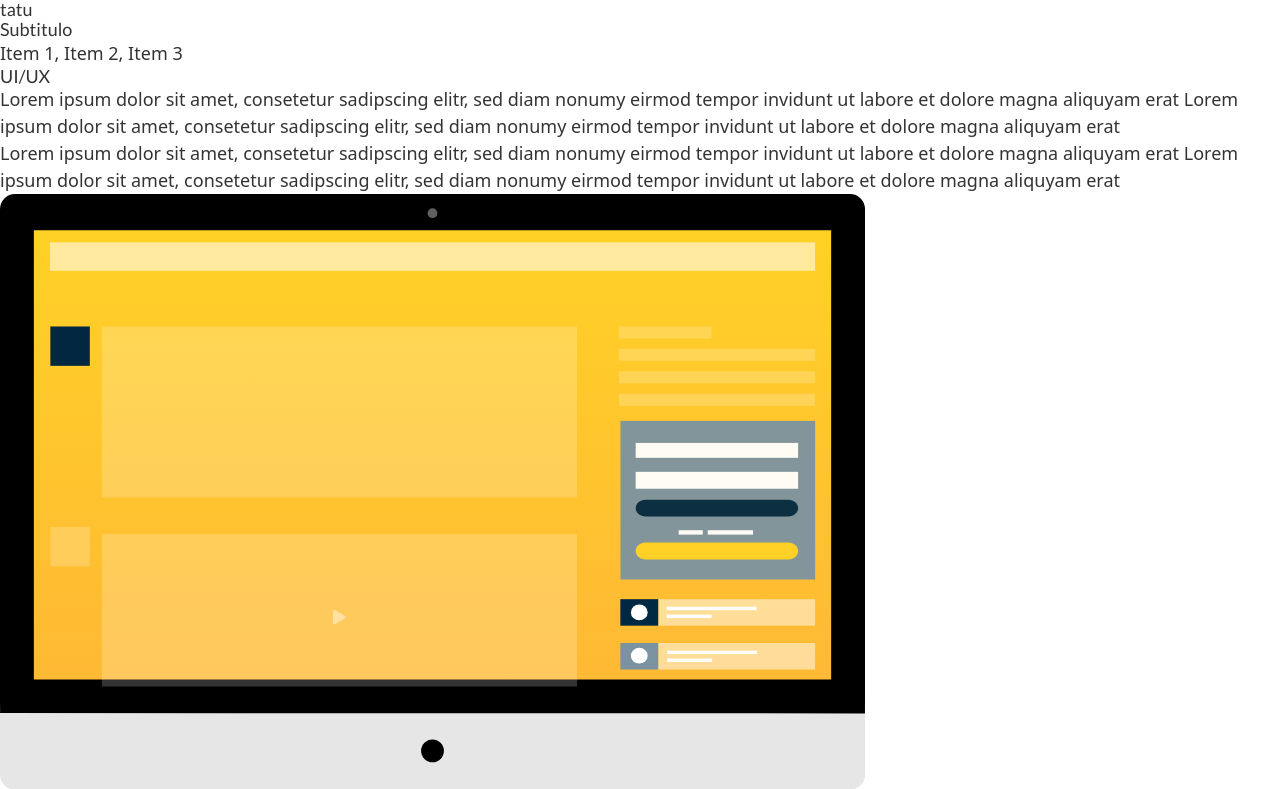
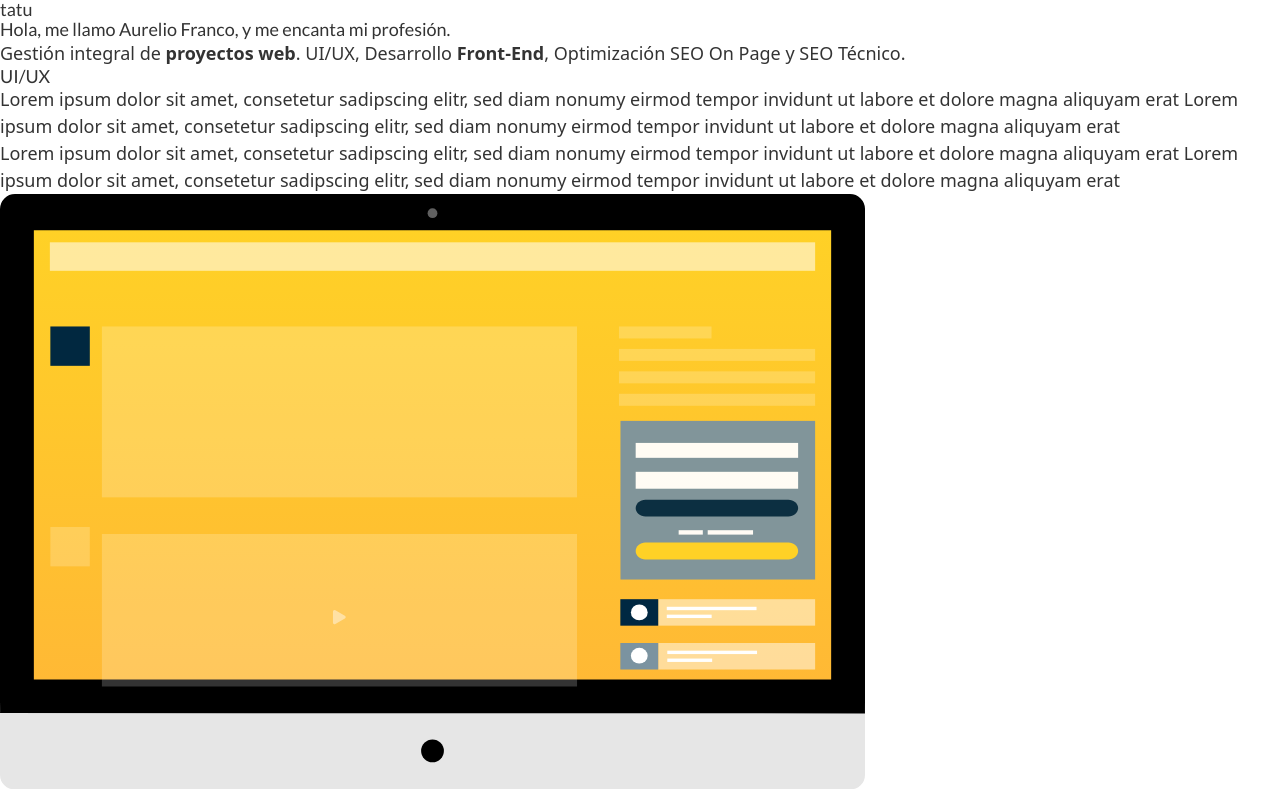
Before and after one commit to tatu-dev-labs/tatu.dev.gatsbyjs, a Gatsby site: page / in a window 1280 px wide. Shown: the top 789 px of the page. Built offline with nearby package versions, Linux system fonts and the light colour scheme; Gatsby itself is replaced by a stand-in of ours.

Commit message:
Se añaden copys de Subtítulo y texto

```diff
--- a/src/components/sections/home-wellcome.js
+++ b/src/components/sections/home-wellcome.js
@@ -5,9 +5,9 @@ export default function HomeWellcome() {
         <section className="bl-home-wellcome">
             <div class="co-home-wellcome-container">
                 <h1 className="el-logo-name">tatu</h1>
-                <h2 className="el-home-wellcome-subtitle">Subtitulo</h2>
+                <h2 className="el-home-wellcome-subtitle">Hola, me llamo Aurelio Franco, y me encanta mi profesión.</h2>
                 <div>
-                    <p className="el-home-wellcome-text">Item 1, Item 2, Item 3</p>
+                    <p className="el-home-wellcome-text">Gestión integral de <strong>proyectos web</strong>. UI/UX, Desarrollo <strong>Front-End</strong>, Optimización SEO On Page y SEO Técnico.</p>
                 </div>
             </div>
         </section>
```
